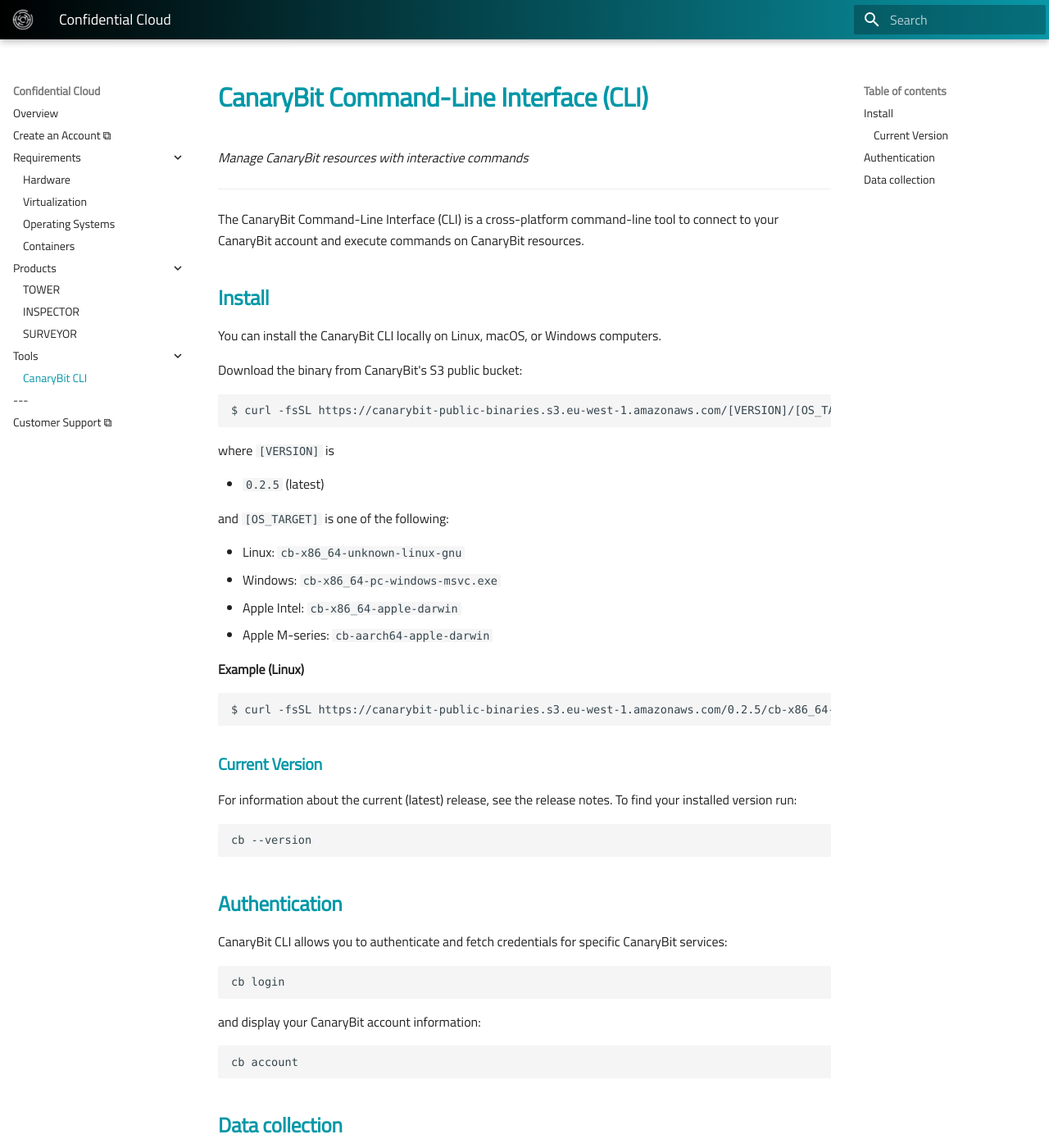
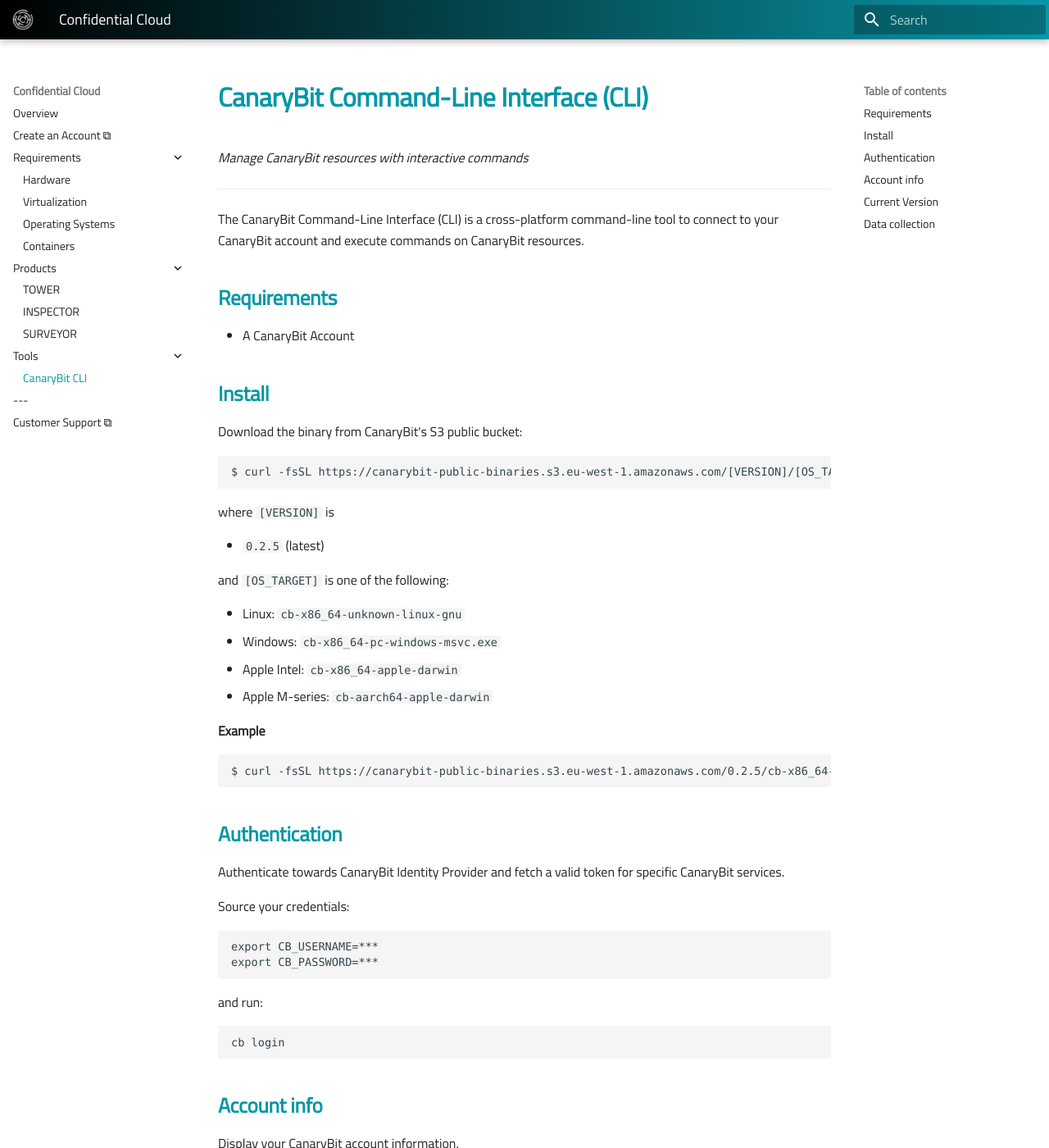
Before and after one commit to canarybit/cc-docs, an MkDocs documentation site: the page built from docs/tools/cli.md, in a window 1280 px wide and 1400 px high. Shown: the whole window at 82% size. Built offline with MkDocs 1.6.1 and Material for MkDocs 9.7.7, drawn with Linux system fonts in a browser that asks for light colours; some of the changed text lies outside the part shown.

Commit message:
Updates docs

````diff
--- a/docs/tools/cli.md
+++ b/docs/tools/cli.md
@@ -6,9 +6,11 @@
 
 The CanaryBit Command-Line Interface (CLI) is a cross-platform command-line tool to connect to your CanaryBit account and execute commands on CanaryBit resources.
 
+## Requirements
+
+- A CanaryBit Account
+
 ## Install
-
-You can install the CanaryBit CLI locally on Linux, macOS, or Windows computers.
 
 Download the binary from CanaryBit's S3 public bucket:
 
@@ -27,12 +29,37 @@
 - Apple Intel: `cb-x86_64-apple-darwin`
 - Apple M-series: `cb-aarch64-apple-darwin`
 
-**Example (Linux)**
+**Example**
 ```
 $ curl -fsSL https://canarybit-public-binaries.s3.eu-west-1.amazonaws.com/0.2.5/cb-x86_64-unknown-linux-gnu -o cb
 ```
 
-### Current Version
+## Authentication
+
+Authenticate towards CanaryBit Identity Provider and fetch a valid token for specific CanaryBit services.
+
+Source your credentials:
+
+```
+export CB_USERNAME=***
+export CB_PASSWORD=***
+```
+
+and run:
+
+```
+cb login
+```
+
+## Account info
+
+Display your CanaryBit account information.
+
+```
+cb account
+```
+
+## Current Version
 
 For information about the current (latest) release, see the release notes. To find your installed version run:
 
@@ -40,20 +67,6 @@
 cb --version
 ```
 
-## Authentication
-
-CanaryBit CLI allows you to authenticate and fetch credentials for specific CanaryBit services:
-
-```
-cb login
-```
-
-and display your CanaryBit account information:
-
-```
-cb account
-```
-
 ## Data collection
 
 CanaryBit CLI does not collect data by default.
````
Also changed, not shown: docs/products/inspector.md (+11 -9 lines).
